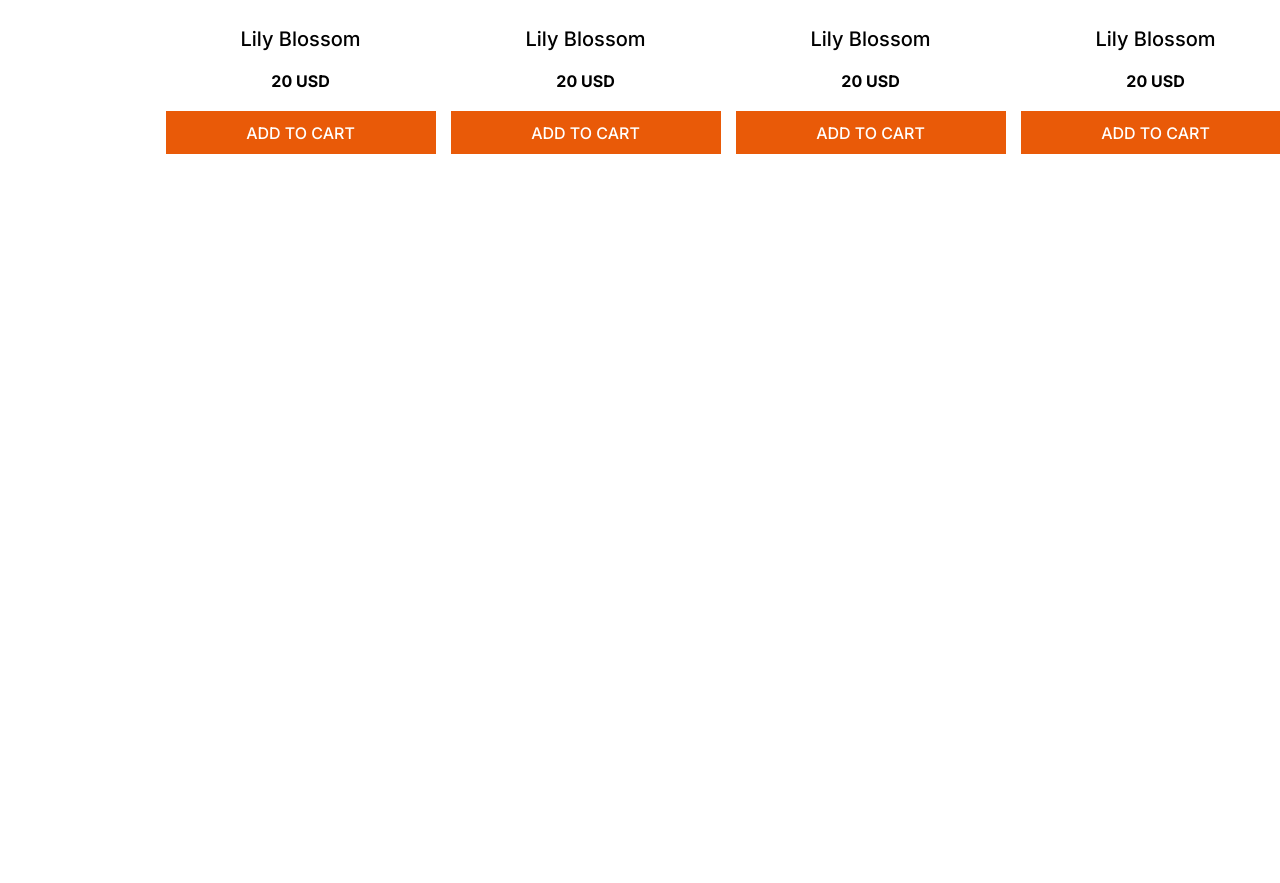
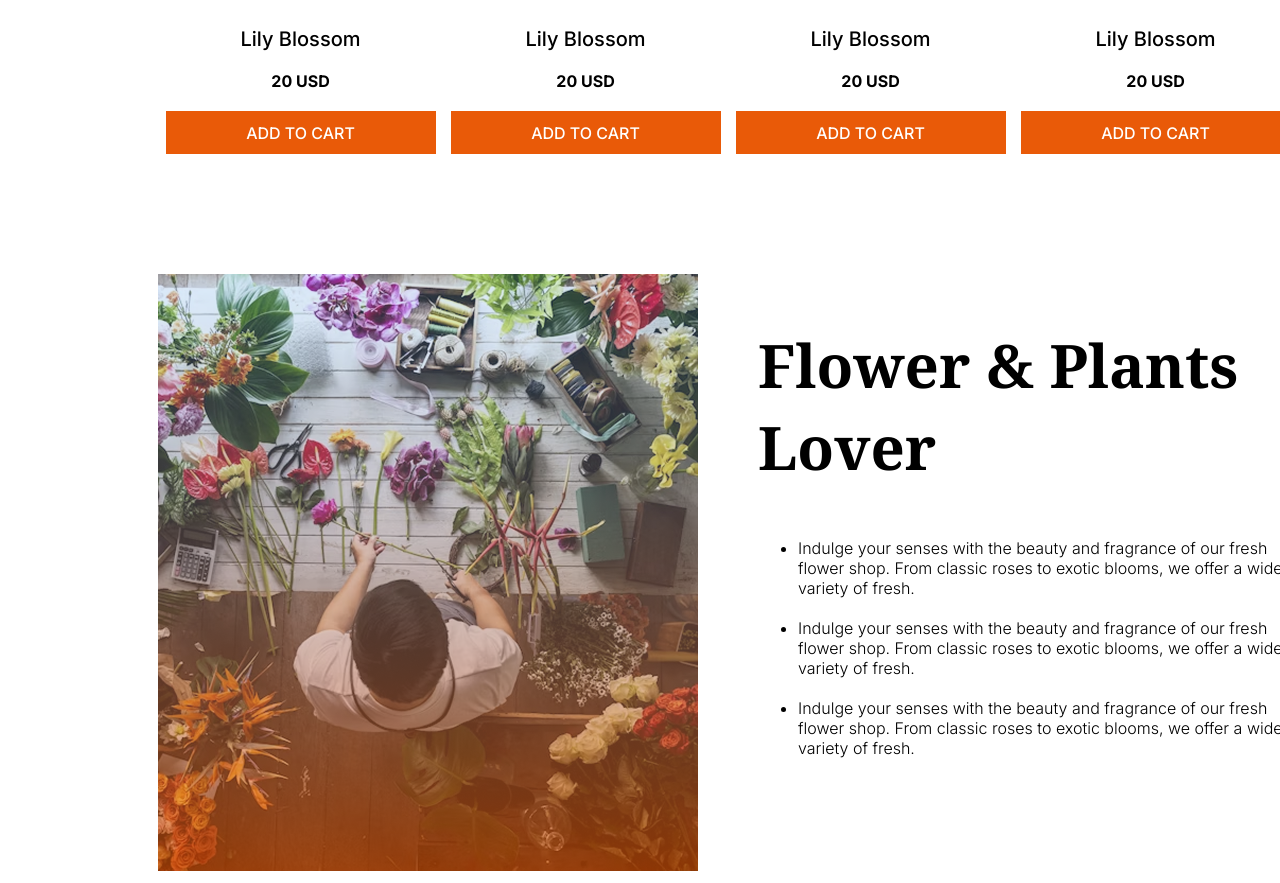
Before and after one commit to ratul43/flower-responsive-website, a plain HTML site: page index.html in a window 1280 px wide. Shown: the part 1667-2550 px from the top of the page. Before the commit the page ends 1941 px from the top, so only its background shows below. Drawn offline with Linux system fonts and the light colour scheme.

Commit message:
plant lover section added

```diff
--- a/index.html
+++ b/index.html
@@ -111,7 +111,28 @@
 
     </div>
 
+</section>
 
+
+
+<section class="plants-lover-section">
+
+    <div class="plants-lover-container">
+
+        <div class="plant-img-container">
+                    <img src="assets/flower-store.png" alt="">
+        </div>
+
+        <div class="plant-title-container">
+            <h1 class="noto-serif-bold">Flower & Plants Lover</h1>
+            <ul class="inter-regular ">
+                <li class="plant-lover-para">Indulge your senses with the beauty and fragrance of our fresh flower shop. From classic roses to exotic blooms, we offer a wide variety of fresh.</li>
+                <li class="plant-lover-para">Indulge your senses with the beauty and fragrance of our fresh flower shop. From classic roses to exotic blooms, we offer a wide variety of fresh.</li>
+                <li class="plant-lover-para">Indulge your senses with the beauty and fragrance of our fresh flower shop. From classic roses to exotic blooms, we offer a wide variety of fresh.</li>
+            </ul>
+        </div>
+
+    </div>
 
 </section>
 
--- a/style.css
+++ b/style.css
@@ -149,9 +149,19 @@
 }
 
 
+/* plnats lover section  */
 
+.plants-lover-container{
+    width: 1140px;
+    margin: 0px 150px;
+    display: flex;
+    gap: 60px;
+    justify-content: flex-start;
+}
 
-
+.plant-lover-para{
+    margin-bottom: 20px;
+}
 
 
 
```
